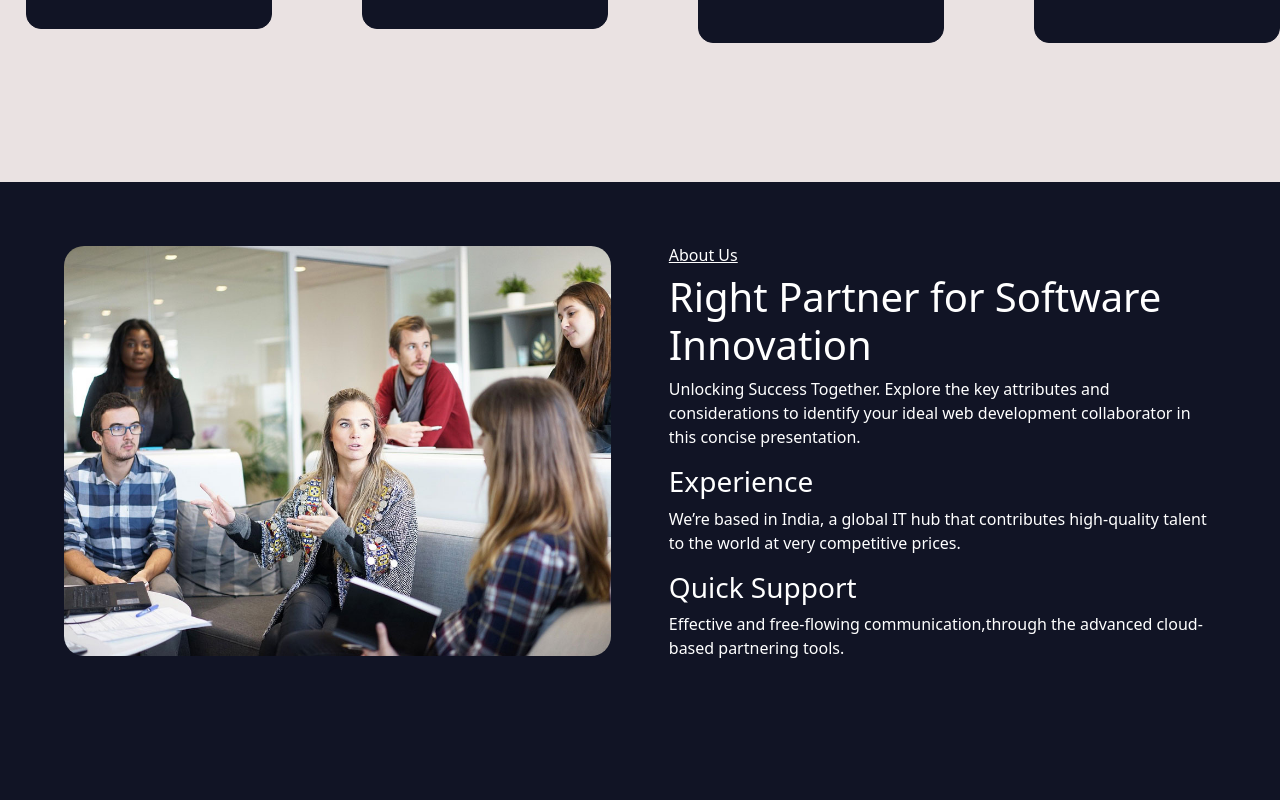
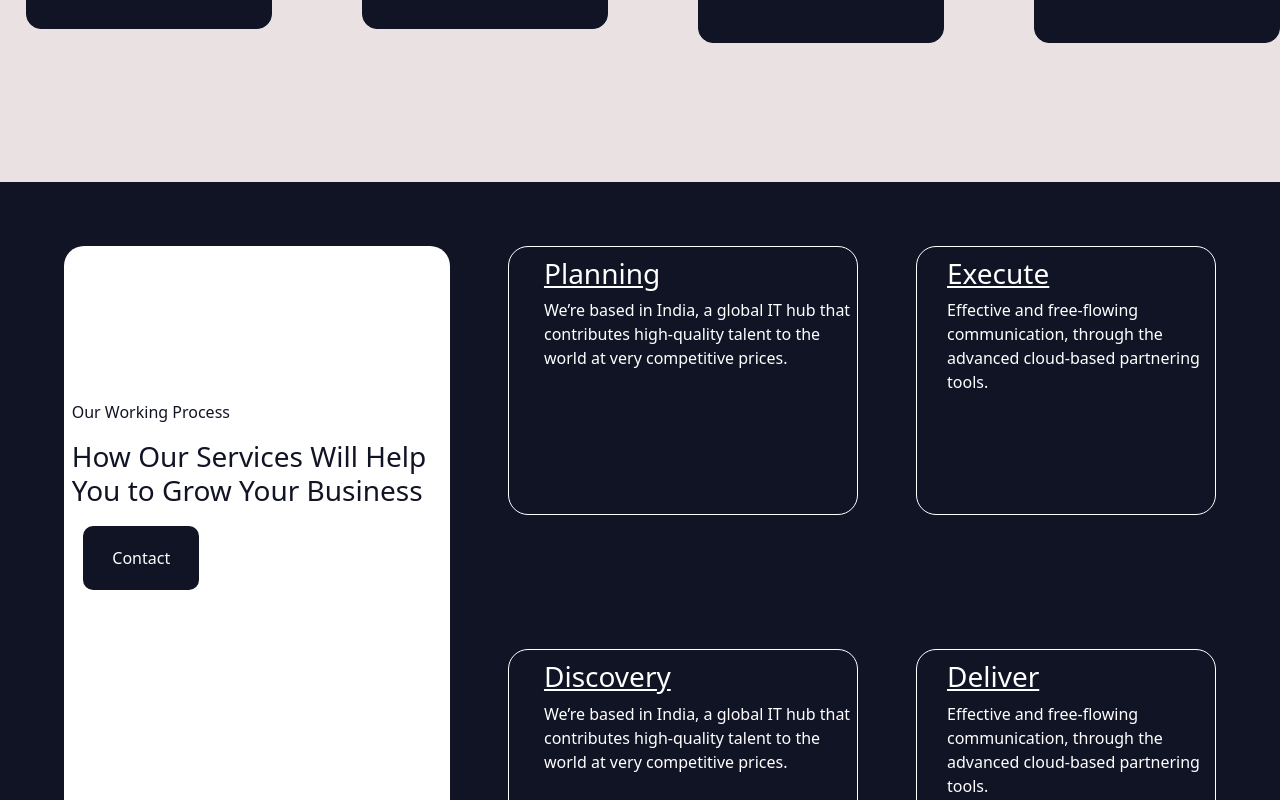
Before and after one commit to muralikarthik123/Clivora_solutions, a React (Create React App) app: page / in a window 1280 px wide. Shown: the part 2000-2800 px from the top of the page. Built offline with nearby package versions, Linux system fonts and the light colour scheme.

Commit message:
index.html

```diff
--- a/public/index.html
+++ b/public/index.html
@@ -5,39 +5,52 @@
     <link rel="icon" href="%PUBLIC_URL%/favicon.ico" />
     <meta name="viewport" content="width=device-width, initial-scale=1" />
     <meta name="theme-color" content="#000000" />
-    <meta
-      name="description"
-      content="Web site created using create-react-app"
-    />
+
+    <!-- SEO -->
+    <title>Clivora Solutions | Web Development, IT Consulting & Digital Services</title>
+    <meta name="description"
+      content="Clivora Solutions provides web development, UI/UX design, digital marketing, SEO services, cloud solutions, and IT consulting. We build modern and high-performance digital solutions." />
+    <meta name="keywords"
+      content="Clivora Solutions, Web Development, UI UX Design, IT Services, Digital Solutions, SEO Services, Software Development, Cloud Solutions" />
+    <meta name="author" content="Clivora Solutions" />
+
     <link rel="apple-touch-icon" href="%PUBLIC_URL%/logo192.png" />
-    <!--
-      manifest.json provides metadata used when your web app is installed on a
-      user's mobile device or desktop. See https://developers.google.com/web/fundamentals/web-app-manifest/
-    -->
     <link rel="manifest" href="%PUBLIC_URL%/manifest.json" />
-    <!--
-      Notice the use of %PUBLIC_URL% in the tags above.
-      It will be replaced with the URL of the `public` folder during the build.
-      Only files inside the `public` folder can be referenced from the HTML.
+  </head>
 
-      Unlike "/favicon.ico" or "favicon.ico", "%PUBLIC_URL%/favicon.ico" will
-      work correctly both with client-side routing and a non-root public URL.
-      Learn how to configure a non-root public URL by running `npm run build`.
-    -->
-    <title>React App</title>
-  </head>
   <body>
     <noscript>You need to enable JavaScript to run this app.</noscript>
+
     <div id="root"></div>
-    <!--
-      This HTML file is a template.
-      If you open it directly in the browser, you will see an empty page.
 
-      You can add webfonts, meta tags, or analytics to this file.
-      The build step will place the bundled scripts into the <body> tag.
+    <!-- SEO TEXT BLOCK (Google will read this, users won't see it) -->
+    <section style="display:none;">
+      <h1>Clivora Solutions – Web Development & IT Services</h1>
+      <p>
+        Clivora Solutions builds modern, responsive, and high-performance digital
+        experiences for businesses. We specialize in web development, UI/UX
+        design, digital marketing, SEO, cloud services, and IT consulting.
+      </p>
 
-      To begin the development, run `npm start` or `yarn start`.
-      To create a production bundle, use `npm run build` or `yarn build`.
-    -->
+      <h2>Why Choose Clivora Solutions?</h2>
+      <p>
+        We deliver scalable websites, strong SEO optimization, clean UI/UX, and
+        fast-loading digital solutions tailored for business growth. Our team
+        focuses on quality, performance, and customer satisfaction.
+      </p>
+
+      <h2>Our Services</h2>
+      <p>
+        Web Development, UI/UX Design, Digital Marketing, SEO Services, App
+        Development, Cloud Solutions, Software Consulting and IT Support.
+      </p>
+
+      <h2>About Clivora Solutions</h2>
+      <p>
+        Clivora Solutions is an IT services company dedicated to helping
+        businesses grow by building powerful digital products. We combine modern
+        technologies with user-centered design to deliver outstanding results.
+      </p>
+    </section>
   </body>
 </html>
--- a/src/home/home.css
+++ b/src/home/home.css
@@ -146,5 +146,75 @@
                 }
             }
         }
+        .box5{
+            width:100%;
+            display:flex;
+            background-color: #111425;
+            height:100vh;
+            padding: 5%;
+            gap:5%;
+            .box5sub1{
+                background-color: white;
+                color:#111425;
+                border-radius: 20px;
+                width:80%;
+                p{
+                    padding-left: 2%;
+                    padding-top: 40%;
+                    width:90%
+                }
+                h3{
+                    padding-left: 2%;
+                }
+                .contact{
+                    background-color: #111425;
+                    height:8vh;
+                    width:30%;
+                    border: none;
+                    color:White;
+                    border-radius: 10px;
+                    margin-left: 5%;
+                    margin-top: 10px;
+                }
+            }
+            .box5sub2{
+                color: white;
+                display: flex;
+                flex-direction: column;
+                gap: 20%;
+                  .box5sub3{
+                    border: 1px solid white;
+                    width:100%;
+                    height:40vh;
+                    padding-left: 10%;
+                    padding-top: 10px;
+                    border-radius: 20px;
+                    h3{
+                        text-decoration: underline;
+                    }
+                    p{
+                        width:100%
+                    }
+                }
+                .box5sub3:hover{
+                    border: 1px solid #111425;
+                    background-color: white;
+                    color:#111425;
+                    width:100%;
+                    height:40vh;
+                    padding-left: 10%;
+                    padding-top: 10px;
+                    border-radius: 20px;
+                    transition:  background-color 5s;
+                    h3{
+                        text-decoration: underline;
+                    }
+                    p{
+                        width:100%
+                    }
+                }
+            }
+
+        }
     }
 }
--- a/src/home/home.jsx
+++ b/src/home/home.jsx
@@ -1,83 +1,123 @@
-import React from 'react'
-import './home.css'
-import 'bootstrap/dist/css/bootstrap.css';
-import ImgSwitch from '../imgswitch.jsx';
+import React from "react";
+import "./home.css";
+import "bootstrap/dist/css/bootstrap.css";
+import ImgSwitch from "../imgswitch.jsx";
 import { LuMonitorCheck } from "react-icons/lu";
 import { GrCloudComputer } from "react-icons/gr";
 import { MdAppSettingsAlt } from "react-icons/md";
 import { MdOutlineComputer } from "react-icons/md";
-export default function home() {
+
+export default function Home() {
   return (
-    <div className='home'>
+    <div className="home">
+      {/* Image Switcher Section */}
+      <div>
+        <ImgSwitch />
+      </div>
 
-      <div>
-        <ImgSwitch/>
-      </div>
-      {/* box1 */}
-      <div className='box'>
-        <div className='box1'>
+      {/* Hero Section - Box 1 & 2 */}
+      <div className="box">
+        <div className="box1">
           <h1>Right Partner for Software Innovation</h1>
-          <p>Arvat Software Solutions is a full-service Web development and software testing agency that puts its focus on achieving key business objectives, rather than just aesthetics or mere technical implementation. Conversions, transactions, engagement, usability, marketability, revenue, ROI, etc., are some very popular words at Arvat Software Solutions.</p>
+          <p>
+            Arvat Software Solutions is a full-service Web development and software testing agency that puts its focus on achieving key business objectives, rather than just aesthetics or mere technical implementation. Conversions, transactions, engagement, usability, marketability, revenue, ROI, etc., are some very popular words at Arvat Software Solutions.
+          </p>
         </div>
 
-        {/* box2 */}
-        <div className='box2'>
-          <img src="./img1.jpg" alt="" className='img1'/>
+        <div className="box2">
+          <img src="./img1.jpg" alt="Software Innovation" className="img1" />
         </div>
       </div>
 
-
-      {/* box3 */}
-        <div className='box3'>
-        {/* sub box1 */}
-        <div className='subbox'>
-          <LuMonitorCheck className='icons'/>
-          <h3>Sap</h3>
+      {/* Services Section - Box 3 */}
+      <div className="box3">
+        <div className="subbox">
+          <LuMonitorCheck className="icons" />
+          <h3>SAP</h3>
           <p>Our expertise in crafting responsive and dynamic websites ensures an impactful presence for your business.</p>
         </div>
-        {/* sub box2 */}
-        <div className='subbox'>
-          <GrCloudComputer  className='icons'/>
+
+        <div className="subbox">
+          <GrCloudComputer className="icons" />
           <h3>Cloud</h3>
           <p>Unleash our software testing prowess to fortify your digital solutions with quality assurance and precision.</p>
         </div>
-        {/* sub box3 */}
-        <div className='subbox'>
-          <MdAppSettingsAlt className='icons'/>
-          <h3>App development</h3>
+
+        <div className="subbox">
+          <MdAppSettingsAlt className="icons" />
+          <h3>App Development</h3>
           <p>Our company utilizes cloud technology to boost agility, lower infrastructure expenses, and rapid innovation.</p>
         </div>
-        {/* sub box4 */}
-        <div className='subbox'>
-          <MdOutlineComputer className='icons'/>
-          <h3>Web development</h3>
+
+        <div className="subbox">
+          <MdOutlineComputer className="icons" />
+          <h3>Web Development</h3>
           <p>Our web design services blend creativity and functionality to engage and convert online audiences.</p>
         </div>
       </div>
 
-      {/*box4 */}
+      {/* Working Process Section - Box 4 name was mis */}
+      <div className="box5">
+        <div className="box5sub1">
+          <p>Our Working Process</p>
+          <h3>How Our Services Will Help You to Grow Your Business</h3>
+          <button className="contact">Contact</button>
+        </div>
+
+        <div className="box5sub2">
+          <div className="box5sub3">
+            <h3>Planning</h3>
+            <p>We’re based in India, a global IT hub that contributes high-quality talent to the world at very competitive prices.</p>
+          </div>
+
+          <div className="box5sub3">
+            <h3>Discovery</h3>
+            <p>We’re based in India, a global IT hub that contributes high-quality talent to the world at very competitive prices.</p>
+          </div>
+        </div>
+
+        <div className="box5sub2">
+          <div className="box5sub3">
+            <h3>Execute</h3>
+            <p>Effective and free-flowing communication, through the advanced cloud-based partnering tools.</p>
+          </div>
+
+          <div className="box5sub3">
+            <h3>Deliver</h3>
+            <p>Effective and free-flowing communication, through the advanced cloud-based partnering tools.</p>
+          </div>
+        </div>
+      </div>
+      <p></p>
+
+
+      {/* About Us Section - Box 5 */}
       <div>
-        <div className='box4'>
-          <div className='box4sub1'>
-            <img src='./img6.png' alt='' className='img6'/>
+        <div className="box4">
+          <div className="box4sub1">
+            <img src="./img6.png" alt="About Arvat" className="img6" />
           </div>
-          <div className='box4sub2'>
+
+          <div className="box4sub2">
             <h6>About Us</h6>
             <h1>Right Partner for Software Innovation</h1>
-            <p>Unlocking Success Together. Explore the key attributes and considerations to identify your ideal web development collaborator in this concise presentation.</p>
+            <p>
+              Unlocking Success Together. Explore the key attributes and considerations to identify your ideal web development collaborator in this concise presentation.
+            </p>
+
             <div>
               <h3>Experience</h3>
               <p>We’re based in India, a global IT hub that contributes high-quality talent to the world at very competitive prices.</p>
             </div>
+
             <div>
               <h3>Quick Support</h3>
-              <p>Effective and free-flowing communication,through the advanced cloud-based partnering tools.</p>
+              <p>Effective and free-flowing communication, through the advanced cloud-based partnering tools.</p>
             </div>
           </div>
         </div>
-        <p></p>
       </div>
-
+      <p></p>
     </div>
-  )
+  );
 }
```
